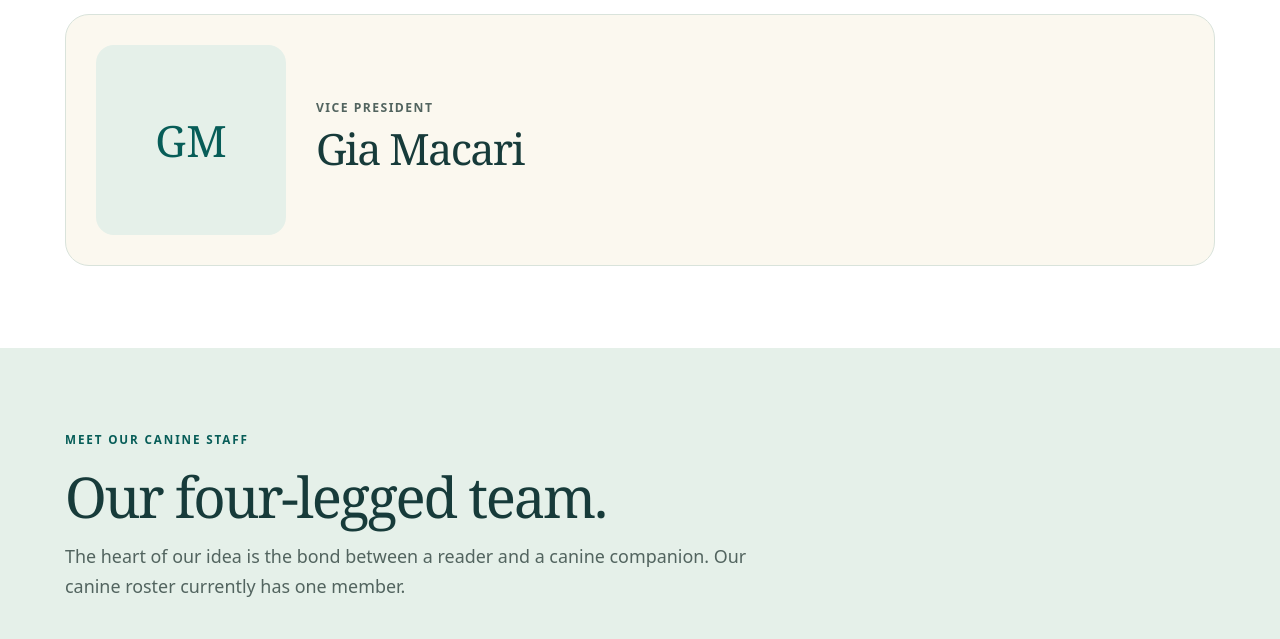
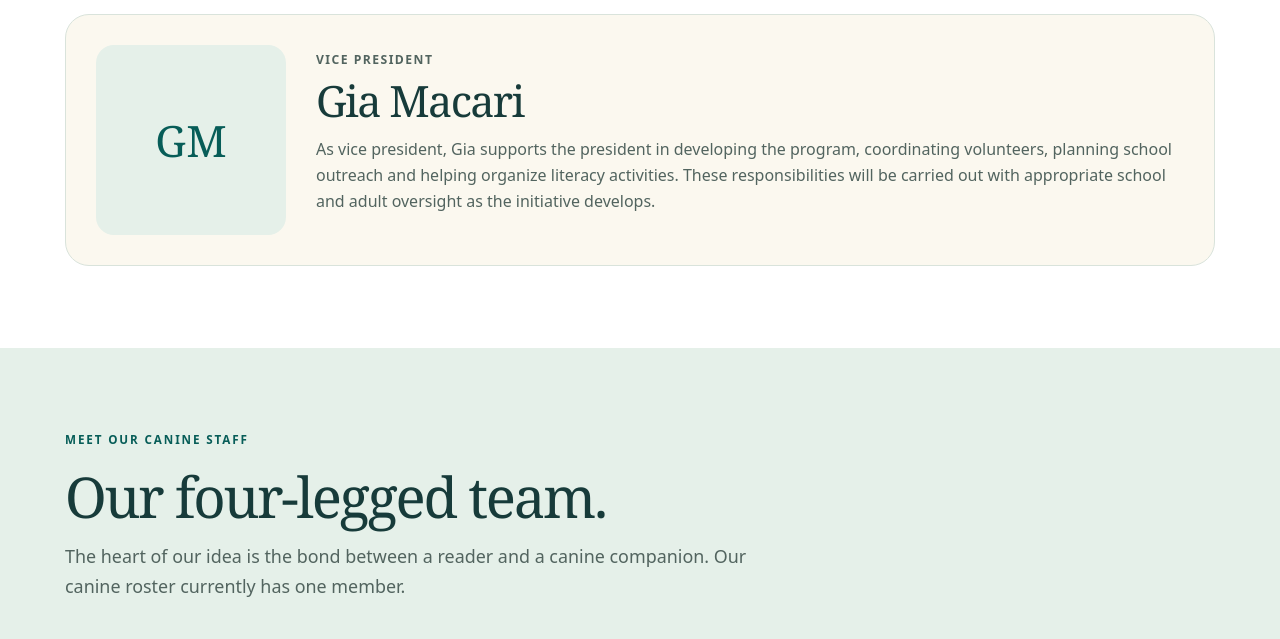
Before and after one commit to jameshensley626-rgb/All-Paws-On-Deck-reading-program, a plain HTML site: page index.html in a window 1280 px wide. Shown: the part 2740-3379 px from the top of the page. Drawn offline with Linux system fonts and the light colour scheme.

Commit message:
Describe Vice President Gia Macari's proposed leadership responsibilities

```diff
--- a/index.html
+++ b/index.html
@@ -29,6 +29,7 @@
   <div>
     <p class="role">Vice President</p>
     <h3>Gia Macari</h3>
+    <p>As vice president, Gia supports the president in developing the program, coordinating volunteers, planning school outreach and helping organize literacy activities. These responsibilities will be carried out with appropriate school and adult oversight as the initiative develops.</p>
   </div>
 </article>
 </div></section>
```
